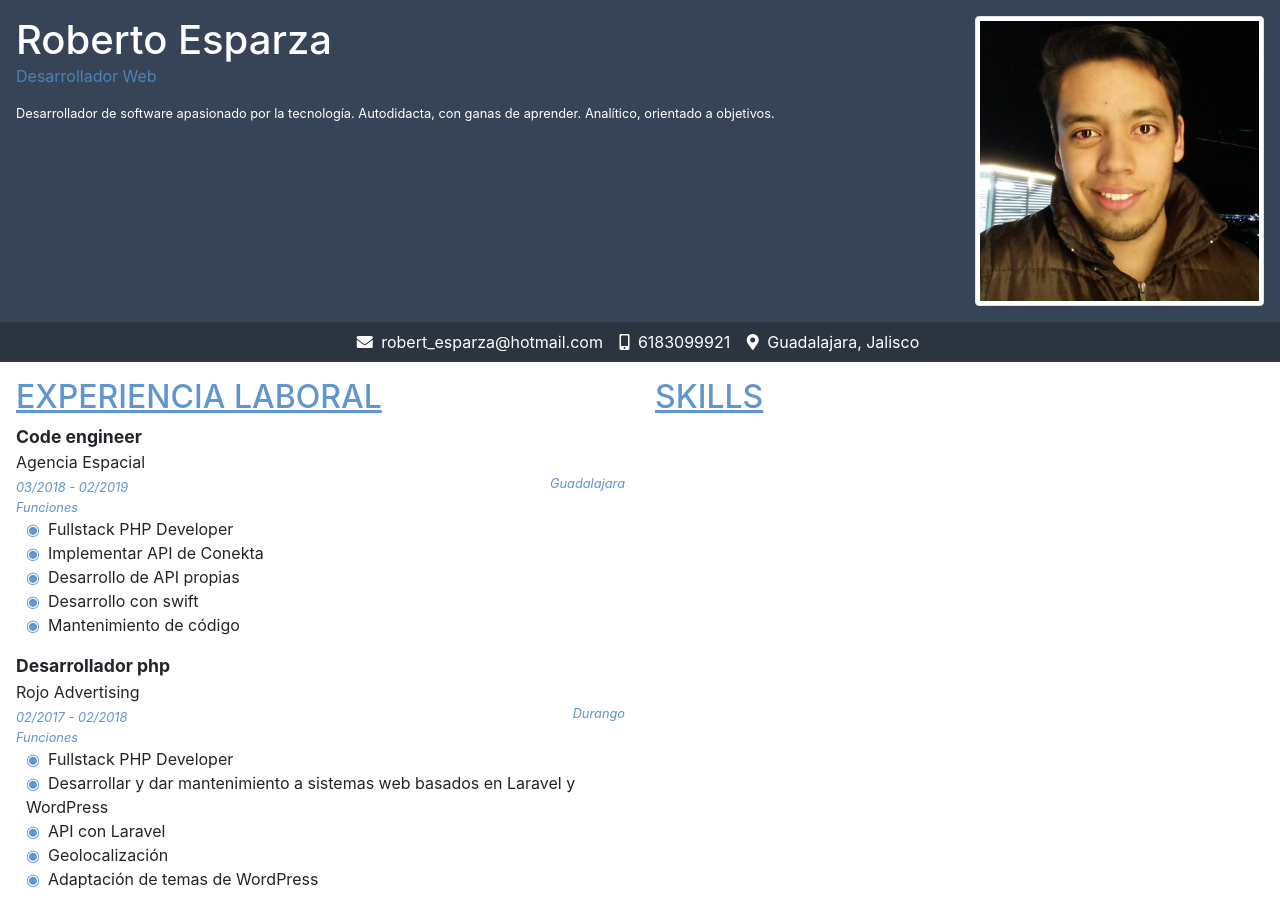
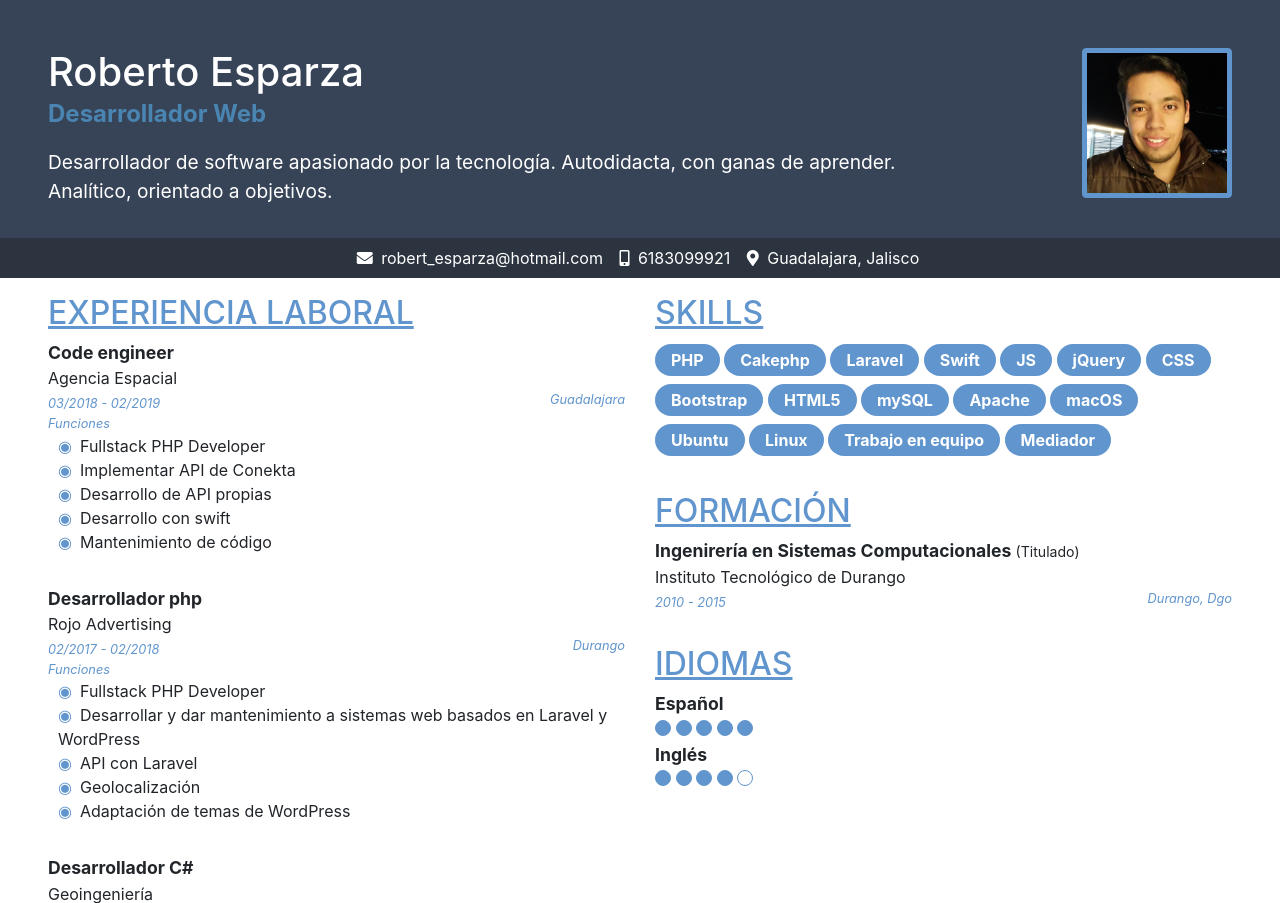
Before and after one commit to RobertoEsp/RB-CV, a plain HTML site: page index.html in a window 1280 px wide. Shown: the top 903 px of the page. Drawn offline with Linux system fonts and the light colour scheme.

Commit message:
CV finished

```diff
--- a/css/style.css
+++ b/css/style.css
@@ -1,10 +1,30 @@
 body .container-fluid {
     padding: 0;
+}
+
+body .container-fluid>div {
+    padding-left: 2rem;
+    padding-right: 2rem;
 }
 
 .details {
     background-color: #374458;
     color: white;
+    padding-top: 2rem;
+}
+
+.details .description {
+    font-size: 120%;
+}
+
+.details .image {
+    padding: .25rem;
+    background-color: #6195cd;
+    border: 1px solid #6195cd;
+    border-radius: .25rem;
+    max-width: 150px;
+    height: auto;
+    float: right;
 }
 
 .details .name {
@@ -13,10 +33,8 @@ body .container-fluid {
 
 .details .title {
     color: #4a85b2;
-}
-
-.details .description {
-    font-size: 80%;
+    font-size: 150%;
+    font-weight: bold;
 }
 
 .contact {
@@ -69,6 +87,19 @@ body .container-fluid {
     float: right;
 }
 
+.main .badge {
+    background-color: #6195cd;
+    color: white;
+    border-color: #6195cd;
+    font-size: 100%;
+    margin: .25rem 0;
+    padding: 0.5rem 1rem;
+}
+
+section {
+    margin-bottom: 2rem;
+}
+
 ul {
     list-style: none;
     padding-left: 10px;
@@ -80,3 +111,16 @@ li::before {
     padding-right: 0.5em;
     color: #6195cd;
 }
+
+.bullet {
+    width: 1rem;
+    height: 1rem;
+    display: inline-block;
+    border: 0.1rem solid #6195cd;
+    background-color: #6195cd;
+    border-radius: 50%;
+}
+
+.bullet-off {
+    background-color: transparent;
+}
--- a/index.html
+++ b/index.html
@@ -21,7 +21,7 @@
                     <p class="description">Desarrollador de software apasionado por la tecnología. Autodidacta, con ganas de aprender. Analítico, orientado a objetivos.</p>
                 </div>
                 <div class="col-3">
-                    <img class="img-thumbnail" src="files/photo.jpg" alt="picture">
+                    <img class="image" src="files/photo.jpg" alt="picture">
                 </div>
             </div>
         </div>
@@ -77,6 +77,45 @@
                 </div>
                 <div class="col-6">
                     <h2>Skills</h2>
+                    <section>
+                        <span class="badge badge-pill">PHP</span>
+                        <span class="badge badge-pill">Cakephp</span>
+                        <span class="badge badge-pill">Laravel</span>
+                        <span class="badge badge-pill">Swift</span>
+                        <span class="badge badge-pill">JS</span>
+                        <span class="badge badge-pill">jQuery</span>
+                        <span class="badge badge-pill">CSS</span>
+                        <span class="badge badge-pill">Bootstrap</span>
+                        <span class="badge badge-pill">HTML5</span>
+                        <span class="badge badge-pill">mySQL</span>
+                        <span class="badge badge-pill">Apache</span>
+                        <span class="badge badge-pill">macOS</span>
+                        <span class="badge badge-pill">Ubuntu</span>
+                        <span class="badge badge-pill">Linux</span>
+                        <span class="badge badge-pill">Trabajo en equipo</span>
+                        <span class="badge badge-pill">Mediador</span>
+                    </section>
+                    <h2>Formación</h2>
+                    <section>
+                        <p class="title">Ingenirería en Sistemas Computacionales <small>(Titulado)</small></p>
+                        <p class="work">Instituto Tecnológico de Durango</p>
+                        <p><span class="date">2010 - 2015</span><span class="city">Durango, Dgo</span></p>
+                    </section>
+                    <h2>Idiomas</h2>
+                    <section>
+                        <p class="title">Español</p>
+                        <div class="bullet"></div>
+                        <div class="bullet"></div>
+                        <div class="bullet"></div>
+                        <div class="bullet"></div>
+                        <div class="bullet"></div>
+                        <p class="title">Inglés</p>
+                        <div class="bullet"></div>
+                        <div class="bullet"></div>
+                        <div class="bullet"></div>
+                        <div class="bullet"></div>
+                        <div class="bullet bullet-off"></div>
+                    </section>
                 </div>
             </div>
         </div>
```
Also changed, not shown: 2 other files.
